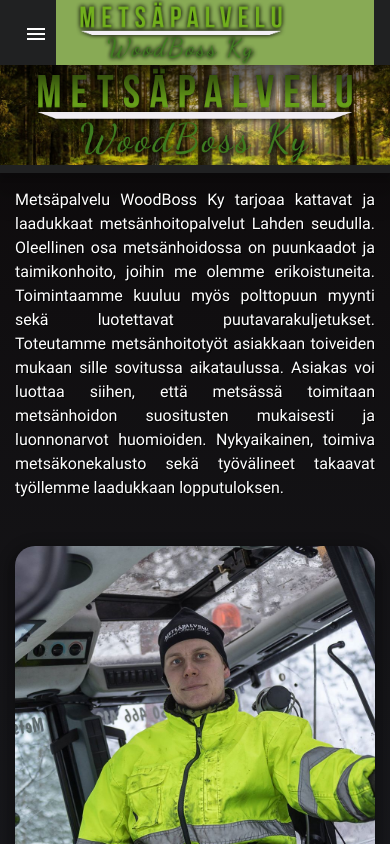
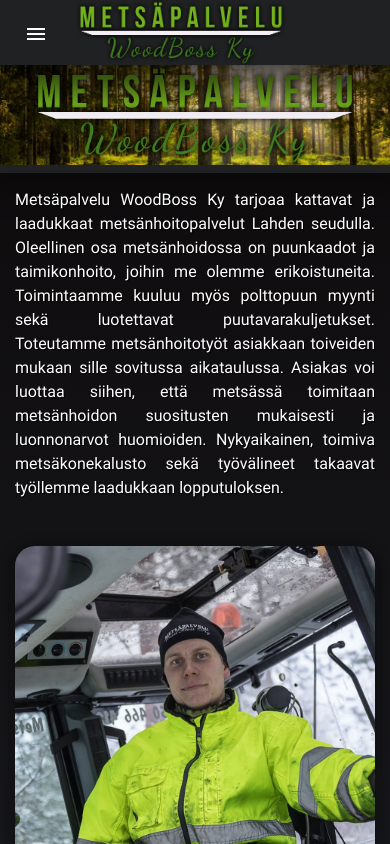
Before and after one commit to KimiNyG/Woodboss, an Angular app: page / in a window 390 px wide. Built offline with nearby package versions, Linux system fonts and the light colour scheme.

Commit message:
img working on ios

```diff
--- a/src/app/shared/navigationbar/navigationbar.component.css
+++ b/src/app/shared/navigationbar/navigationbar.component.css
@@ -53,9 +53,7 @@
   }
 
   #navLogo a {
-    width: 100%;
     height: 100%;
-    background-color: rgb(136, 170, 85);
   }
 
   #navList {
```
